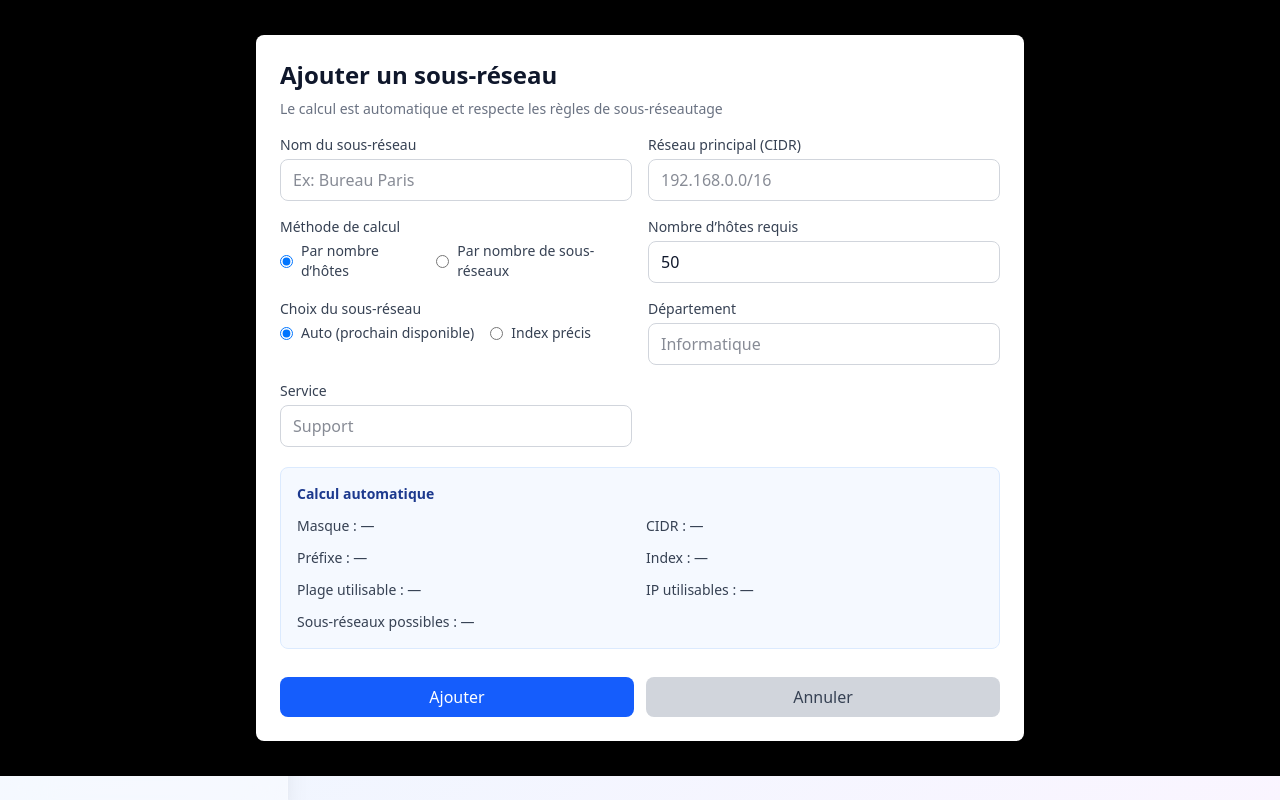
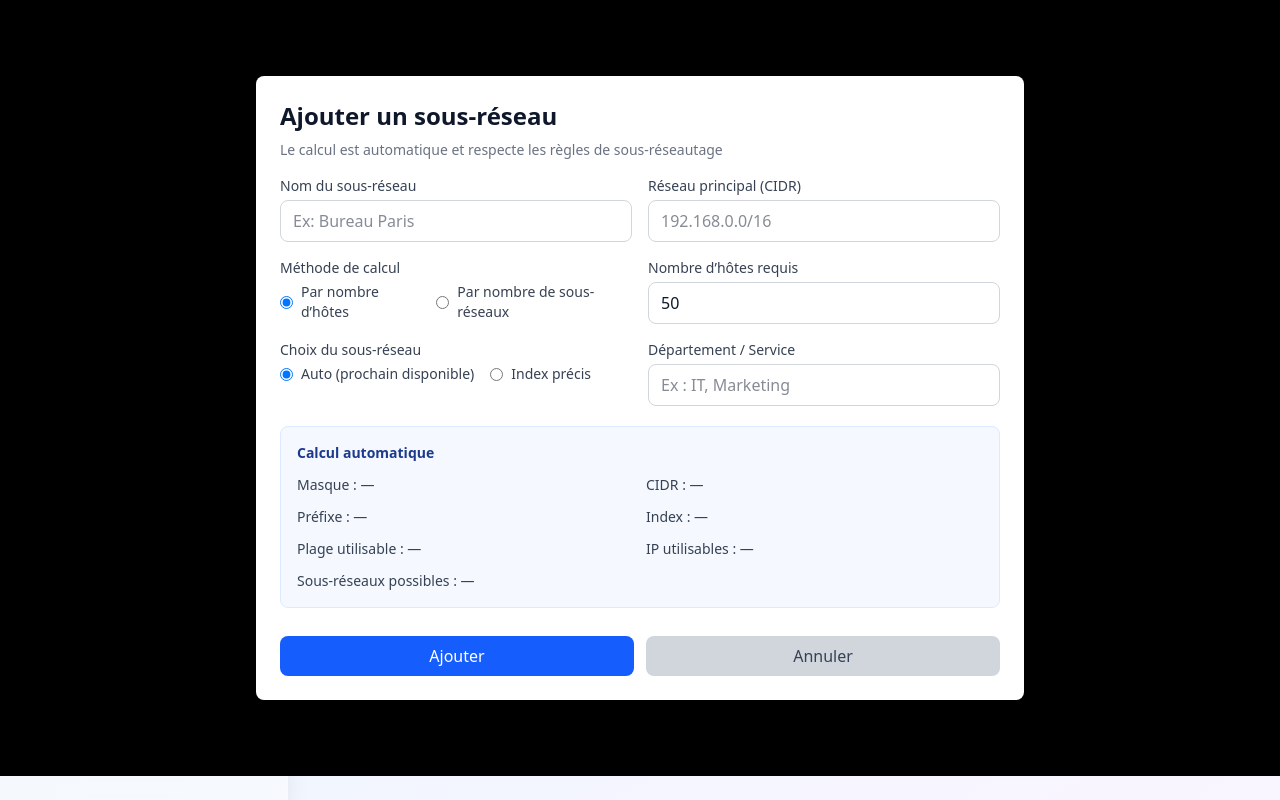
Before and after one commit to Halid13/MasterMonitor, a Next.js app: page /ip-addresses in a window 1280 px wide. Both pictures are taken after a click on the button "Ajouter un sous-réseau". Built offline with nearby package versions, Linux system fonts and the light colour scheme.

Commit message:
set the ip-address dommain

```diff
--- a/src/app/ip-addresses/page.tsx
+++ b/src/app/ip-addresses/page.tsx
@@ -14,8 +14,7 @@ type SubnetForm = {
   subnetCount: number;
   subnetIndexMode: 'auto' | 'index';
   subnetIndex: number;
-  department: string;
-  service: string;
+  allocation: string;
 };
 
 type SubnetCalculation = {
@@ -225,8 +224,7 @@ export default function IPAddressesPage() {
     subnetCount: 4,
     subnetIndexMode: 'auto',
     subnetIndex: 1,
-    department: '',
-    service: '',
+    allocation: '',
   });
 
   const calculation = useMemo(
@@ -295,8 +293,7 @@ export default function IPAddressesPage() {
       rangeStart: calculation.rangeStart as string,
       rangeEnd: calculation.rangeEnd as string,
       usableHosts: calculation.usableHosts as number,
-      department: formData.department.trim(),
-      service: formData.service.trim(),
+      allocation: formData.allocation.trim(),
       updatedAt: new Date(),
     };
 
@@ -321,8 +318,7 @@ export default function IPAddressesPage() {
       subnetCount: 4,
       subnetIndexMode: 'auto',
       subnetIndex: 1,
-      department: '',
-      service: '',
+      allocation: '',
     });
     setShowModal(false);
   };
@@ -478,25 +474,13 @@ export default function IPAddressesPage() {
                   )}
 
                   <div>
-                    <label className="block text-sm font-medium text-gray-700 mb-1">Département</label>
+                    <label className="block text-sm font-medium text-gray-700 mb-1">Département / Service</label>
                     <input
                       type="text"
-                      value={formData.department}
-                      onChange={(e) => setFormData({ ...formData, department: e.target.value })}
+                      value={formData.allocation}
+                      onChange={(e) => setFormData({ ...formData, allocation: e.target.value })}
                       className="w-full px-3 py-2 border border-gray-300 rounded-lg focus:outline-none focus:ring-2 focus:ring-blue-500"
-                      placeholder="Informatique"
-                      required
-                    />
-                  </div>
-
-                  <div>
-                    <label className="block text-sm font-medium text-gray-700 mb-1">Service</label>
-                    <input
-                      type="text"
-                      value={formData.service}
-                      onChange={(e) => setFormData({ ...formData, service: e.target.value })}
-                      className="w-full px-3 py-2 border border-gray-300 rounded-lg focus:outline-none focus:ring-2 focus:ring-blue-500"
-                      placeholder="Support"
+                      placeholder="Ex : IT, Marketing"
                       required
                     />
                   </div>
@@ -555,8 +539,7 @@ export default function IPAddressesPage() {
                         subnetCount: 4,
                         subnetIndexMode: 'auto',
                         subnetIndex: 1,
-                        department: '',
-                        service: '',
+                        allocation: '',
                       });
                     }}
                     className="flex-1 px-4 py-2 bg-gray-300 text-gray-700 rounded-lg hover:bg-gray-400 transition-colors"
@@ -615,8 +598,7 @@ export default function IPAddressesPage() {
                         </div>
                       </td>
                       <td className="px-6 py-4 text-sm text-gray-600">
-                        <div className="font-medium text-gray-800">{subnet.department}</div>
-                        <div className="text-xs text-gray-500">{subnet.service}</div>
+                        <div className="font-medium text-gray-800">{subnet.allocation}</div>
                       </td>
                       <td className="px-6 py-4 flex gap-2">
                         <button
@@ -640,8 +622,7 @@ export default function IPAddressesPage() {
                               subnetCount: totalSubnets,
                               subnetIndexMode: 'index',
                               subnetIndex: derivedIndex,
-                              department: subnet.department,
-                              service: subnet.service,
+                              allocation: subnet.allocation,
                             });
                             setShowModal(true);
                           }}
--- a/src/types/index.ts
+++ b/src/types/index.ts
@@ -24,8 +24,7 @@ export interface Subnet {
   rangeStart: string;
   rangeEnd: string;
   usableHosts: number;
-  department: string;
-  service: string;
+  allocation: string;
   createdAt: Date;
   updatedAt: Date;
 }
```
